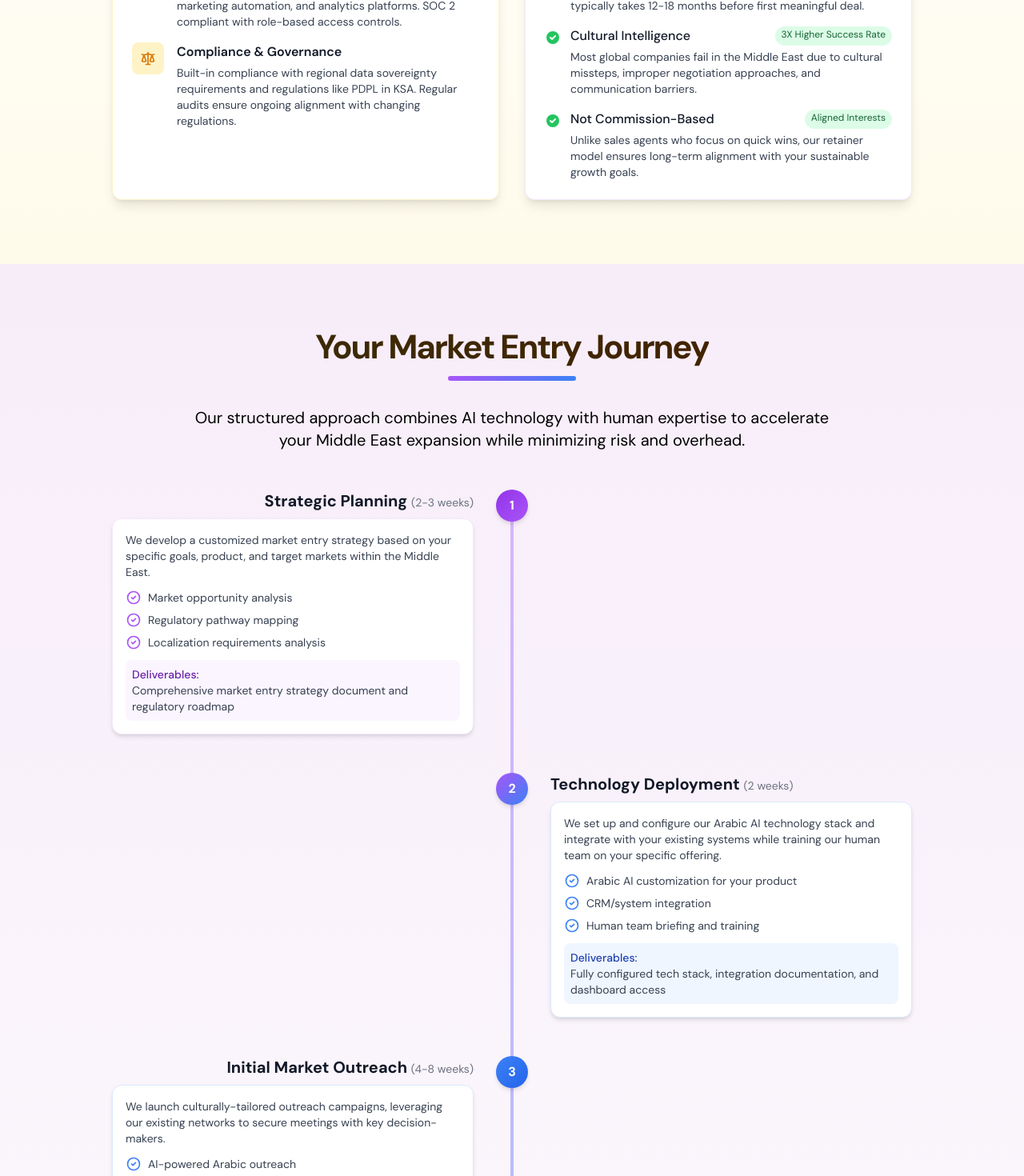
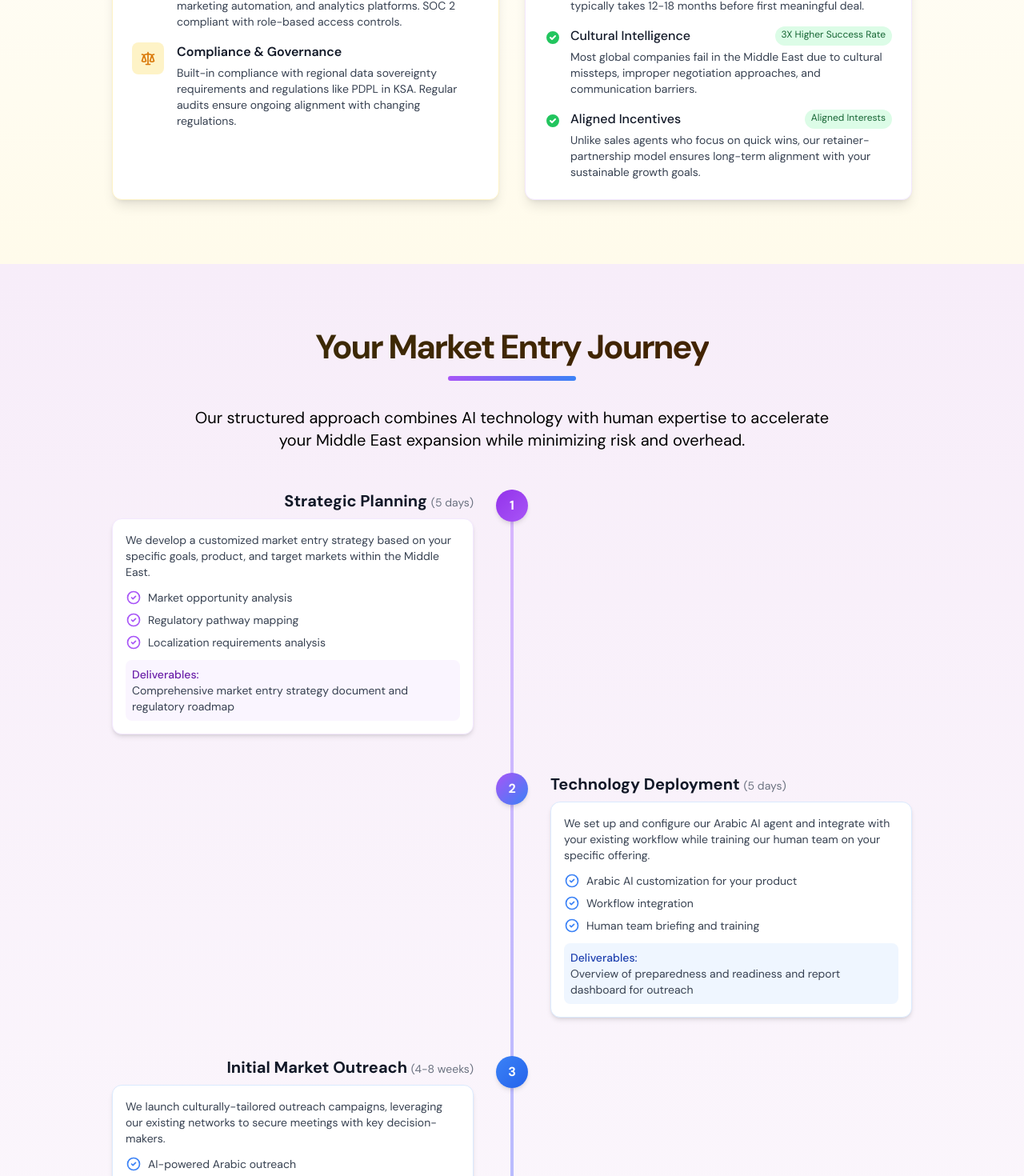
Before and after one commit to Huss-ain/boff_expansion, a Next.js app: page /middle-east in a window 1280 px wide. Shown: the part 3920-5390 px from the top of the page at 80% size. Built offline with nearby package versions, Linux system fonts and the light colour scheme.

Commit message:
minor text fixes

```diff
--- a/src/sections/HowItWorks.tsx
+++ b/src/sections/HowItWorks.tsx
@@ -171,7 +171,7 @@ export const HowItWorks = () => {
                     </svg>
                   </div>
                   <div>
-                    <span className="font-medium">CRM Integration:</span> Direct integration with major CRMs available for Enterprise plans; data exports for all plans
+                    <span className="font-medium">CRM Integration:</span> Direct integration selected CRMs available for Enterprise plans.
                   </div>
                 </li>
                 <li className="flex items-start">
--- a/src/sections/middle-east/ArabicAITech.tsx
+++ b/src/sections/middle-east/ArabicAITech.tsx
@@ -136,11 +136,11 @@ export const ArabicAITech = () => {
                     </div>
                     <div className="ml-3">
                       <div className="flex justify-between">
-                        <p className="text-base font-medium text-gray-900">Not Commission-Based</p>
+                        <p className="text-base font-medium text-gray-900">Aligned Incentives</p>
                         <span className="text-xs bg-green-100 text-green-800 px-2 py-0.5 rounded-full">Aligned Interests</span>
                       </div>
                       <p className="text-sm text-gray-700 mt-1">
-                        Unlike sales agents who focus on quick wins, our retainer model ensures long-term alignment with your sustainable growth goals.
+                        Unlike sales agents who focus on quick wins, our retainer-partnership model ensures long-term alignment with your sustainable growth goals.
                       </p>
                     </div>
                   </div>
--- a/src/sections/middle-east/ProcessSteps.tsx
+++ b/src/sections/middle-east/ProcessSteps.tsx
@@ -24,7 +24,7 @@ export const ProcessSteps = () => {
             {/* Step 1 */}
             <div className="flex flex-col md:flex-row items-start mb-12 relative">
               <div className="md:w-1/2 md:pr-12 md:text-right order-2 md:order-1 mt-4 md:mt-0 pl-14 md:pl-0">
-                <h3 className="text-xl font-bold text-gray-900 mb-2">Strategic Planning <span className="text-sm font-normal text-gray-500">(2-3 weeks)</span></h3>
+                <h3 className="text-xl font-bold text-gray-900 mb-2">Strategic Planning <span className="text-sm font-normal text-gray-500">(5 days)</span></h3>
                 <div className="bg-white p-4 rounded-xl shadow-md border border-purple-100 inline-block md:text-left">
                   <p className="text-gray-700 text-sm mb-3">
                     We develop a customized market entry strategy based on your specific goals, product, and target markets within the Middle East.
@@ -82,10 +82,10 @@ export const ProcessSteps = () => {
               </div>
 
               <div className="md:w-1/2 md:pl-12 order-3 mt-4 md:mt-0 pl-14 md:pl-12">
-                <h3 className="text-xl font-bold text-gray-900 mb-2"> Technology Deployment <span className="text-sm font-normal text-gray-500">(2 weeks)</span></h3>
+                <h3 className="text-xl font-bold text-gray-900 mb-2"> Technology Deployment <span className="text-sm font-normal text-gray-500">(5 days)</span></h3>
                 <div className="bg-white p-4 rounded-xl shadow-md border border-blue-100 inline-block text-left">
                   <p className="text-gray-700 text-sm mb-3">
-                    We set up and configure our Arabic AI technology stack and integrate with your existing systems while training our human team on your specific offering.
+                    We set up and configure our Arabic AI agent and integrate with your existing workflow while training our human team on your specific offering.
                   </p>
                   <div className="space-y-2">
                     <div className="flex items-start">
@@ -102,7 +102,7 @@ export const ProcessSteps = () => {
                           <path strokeLinecap="round" strokeLinejoin="round" strokeWidth={2} d="M9 12l2 2 4-4m6 2a9 9 0 11-18 0 9 9 0 0118 0z" />
                         </svg>
                       </div>
-                      <span className="text-sm text-gray-700">CRM/system integration</span>
+                      <span className="text-sm text-gray-700">Workflow integration</span>
                     </div>
                     <div className="flex items-start">
                       <div className="flex-shrink-0">
@@ -115,7 +115,7 @@ export const ProcessSteps = () => {
                   </div>
                   <div className="mt-3 p-2 bg-blue-50 rounded-lg text-sm">
                     <p className="font-medium text-blue-800">Deliverables:</p>
-                    <p className="text-gray-700">Fully configured tech stack, integration documentation, and dashboard access</p>
+                    <p className="text-gray-700">Overview of preparedness and readiness and report dashboard for outreach</p>
                   </div>
                 </div>
               </div>
@@ -182,7 +182,7 @@ export const ProcessSteps = () => {
               </div>
 
               <div className="md:w-1/2 md:pl-12 order-3 mt-4 md:mt-0 pl-14 md:pl-12">
-                <h3 className="text-xl font-bold text-gray-900 mb-2">Deal Facilitation <span className="text-sm font-normal text-gray-500">(2-4 months)</span></h3>
+                <h3 className="text-xl font-bold text-gray-900 mb-2">Deal Facilitation <span className="text-sm font-normal text-gray-500">(2-3 months)</span></h3>
                 <div className="bg-white p-4 rounded-xl shadow-md border border-amber-100 inline-block text-left">
                   <p className="text-gray-700 text-sm mb-3">
                     We actively support negotiations, manage documentation, navigate regulatory requirements, and help close your first deals in the region.
```
